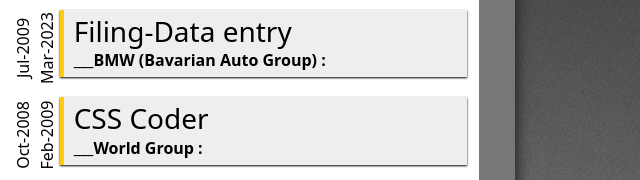
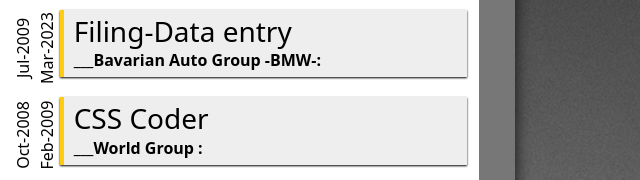
Before and after one commit to IamEslam/EslamAhmed, a plain HTML site: page index.html in a window 1280 px wide. Shown: the part 812-992 px from the top of the page, 522-1162 px from the left. Drawn offline with nearby package versions, Linux system fonts and the light colour scheme.

Commit message:
Add files via upload

```diff
--- a/index.html
+++ b/index.html
@@ -94,7 +94,7 @@
                         <span id="desc-1" class="t2" >
                             <div >
                                 <h3>Filing-Data entry</h3>
-                                <strong>___BMW (Bavarian Auto Group) :</strong>
+                                <strong>___Bavarian Auto Group -BMW-:</strong>
                             </div>
                             <p class="desc-1">
                                 Proven ability to organize and maintain documents, enter data accurately and efficiently, and retrieve information quickly and easily.
```
